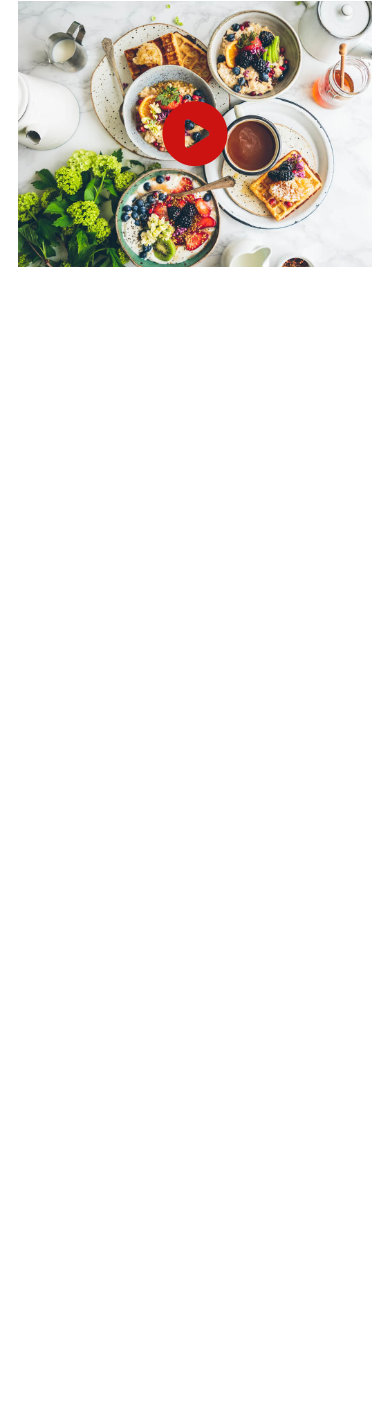
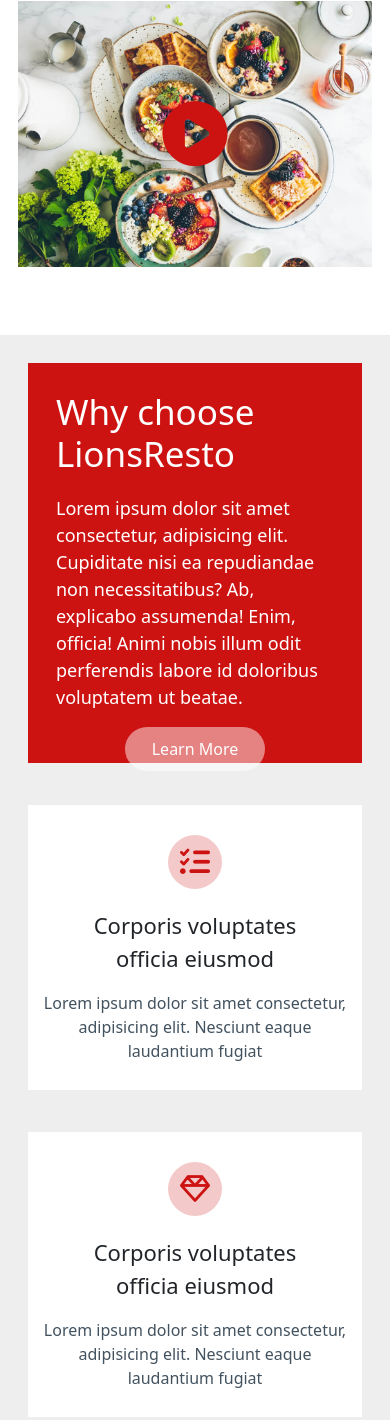
Before and after one commit to dakhamme474/amine_dakhamme_lionsresto_final, a website: page index.html in a window 390 px wide. Shown: the part 2180-3600 px from the top of the page. Before the commit the page ends 2465 px from the top, so only its background shows below. Drawn offline with nearby package versions, Linux system fonts and the light colour scheme.

Commit message:
section3 part1

```diff
--- a/index.html
+++ b/index.html
@@ -10,6 +10,8 @@
 </head>
 
 <body>
+    <!-- -----------------------------------*start header ------------------------------- -->
+
     <header>
         <div class="logo"><a href="">LionsResto<span>.</span></a></div>
         <div class="information">
@@ -26,7 +28,7 @@
                             aria-expanded="false">
                             Dropdown button
                         </button>
-                        <ul class="dropdown-menu">
+                        <ul class="dropdown-menu ">
                             <li><a class="dropdown-item text-dark" href="#">Action</a></li>
                             <li><a class="dropdown-item text-dark" href="#">Another action</a></li>
                             <li><a class="dropdown-item text-dark" href="#">Something else here</a></li>
@@ -38,7 +40,8 @@
         </div>
         <div class="connexion"><a href="">connexion</a></div>
     </header>
-
+    <!-- -----------------------------------!end header ------------------------------- -->
+    <!-- -----------------------------------*start section 1 ------------------------------- -->
     <section class="section-1">
         <div class="sect-1">
 
@@ -64,6 +67,8 @@
             </div>
         </div>
     </section>
+    <!-- -----------------------------------!end section 1 ------------------------------- -->
+    <!-- -----------------------------------*start section 2 ------------------------------- -->
 
     <section class="section-2">
         <p class="para-2">ABOUT US</p>
@@ -105,6 +110,35 @@
         </div>
 
     </section>
+    <!-- -----------------------------------!end section 2 ------------------------------- -->
+    <section class="section-3">
+        <div class="all-cards">
+            <div class="first-card">
+                <h1>Why choose <br> LionsResto </h1>
+                <p>Lorem ipsum dolor sit amet consectetur, adipisicing elit. Cupiditate nisi ea repudiandae non
+                    necessitatibus? Ab, explicabo assumenda! Enim, officia! Animi nobis illum odit perferendis labore id
+                    doloribus voluptatem ut beatae.
+                </p>
+                <div class="more"><a href="">Learn More</a></div>
+
+            </div>
+            <div class="second-cards">
+                <div class="icone-statistique"><i class="fa-solid fa-list-check" style="color: #cd1212"></i></div>
+                <p class="info-title">Corporis voluptates <br> officia eiusmod</p>
+                <p class="info-para">Lorem ipsum dolor sit amet consectetur, adipisicing elit. Nesciunt eaque laudantium fugiat</p>
+            </div>
+            <div class="second-cards">
+                <div class="icone-statistique"><i class="fa-regular fa-gem" style="color: #cd1212"></i></div>
+                <p class="info-title">Corporis voluptates <br> officia eiusmod</p>
+                <p class="info-para">Lorem ipsum dolor sit amet consectetur, adipisicing elit. Nesciunt eaque laudantium fugiat</p>
+            </div>
+            <div class="second-cards">
+                <div class="icone-statistique"><i class="fa-solid fa-inbox" style="color: #cd1212"></i></div>
+                <p class="info-title">Corporis voluptates <br> officia eiusmod</p>
+                <p class="info-para">Lorem ipsum dolor sit amet consectetur, adipisicing elit. Nesciunt eaque laudantium fugiat</p>
+            </div>
+        </div>
+    </section>
 
     <script src="./node_modules/bootstrap/dist/js/bootstrap.bundle.js"></script>
 </body>
--- a/src/sass/_variable.scss
+++ b/src/sass/_variable.scss
@@ -6,6 +6,7 @@
 $gray : #9f9592 ;
 $back-grey : #eeeeee;
 $texto-grie : #42525f ;
+$hover-red : #cd12123a ;
 //! custom couleur nom pour moi
 $custom-colors : (
     "rouge" : $red ,
--- a/src/sass/modules/_allmodules.scss
+++ b/src/sass/modules/_allmodules.scss
@@ -1,6 +1,7 @@
 @import "./page-1/header";
-@import "./page-1/section1.scss";
+@import "./page-1/section1";
 @import "./page-1/section2";
+@import "./page-1/section3";
 @import "./page-1/footer";
 @import "./page-2/section-1";
 @import "./page-2/section-2";
--- a/src/sass/modules/page-1/_header.scss
+++ b/src/sass/modules/page-1/_header.scss
@@ -53,7 +53,9 @@
     font-size: 18px;
     font-weight: 500;
     border: none;
+
 }
+
 .connexion{
     width: 15%;
     height: 100%;
@@ -67,7 +69,14 @@
         padding: 8px 23px;
         border-radius: 25px;
     }
+
 }
+.connexion{
+    a:hover{
+    background-color: $hover-red;
+}
+}
+
 // ! media querry for large phone -------------------------------------------------------------
 @media (min-width : 375px) and (max-width : 426px) {
     header{
--- a/src/sass/modules/page-1/_section2.scss
+++ b/src/sass/modules/page-1/_section2.scss
@@ -50,7 +50,6 @@
 }
 .para-text{
     width: 500px;
-    // background-color: $red;
     height: 460px;
     margin-top: 15px;
     i{
--- /dev/null
+++ b/src/sass/modules/page-1/_section3.scss
@@ -0,0 +1,157 @@
+.section-3{
+    background-color: $back-grey;
+    width: 100%;
+    height: 520px;
+    margin-top: 50px;
+
+}
+.all-cards{
+    width: 100%;
+    height: 100%;
+    display: flex;
+    align-items: center;
+    justify-content: center;
+    gap: 42px;
+    .first-card{
+        background-color: $red;
+        width: 350px;
+        height: 400px;
+        padding: 28px;
+        h1{
+            font-size: 35px;
+            color: white;
+        }
+        p{
+            color: white;
+            font-size: 18px;
+            margin-top: 20px ;
+            font-weight: 400;
+        }
+        .more{
+            display: flex;
+            justify-content: center;
+            a{
+            text-decoration: none;
+            color: white;
+            background-color: rgba(255, 255, 255, 0.479);
+            padding: 10px 27px;
+            border-radius: 25px;
+
+        }
+        }
+
+    }
+
+}
+.second-cards{
+    background-color: white;
+    width: 280px;
+    height: 325px;
+    display: flex;
+    flex-direction: column;
+    justify-content: center;
+    align-items: center;
+    transition: 0.4s;
+    .icone-statistique{
+        i{
+            font-size: 30px;
+            background-color: $hover-red;
+            padding: 12px;
+            border-radius: 50%;
+        }
+    }
+    .info-title{
+        font-size: 22px;
+        text-align: center;
+    }
+    .info-para{
+        color: $texto-grie;
+        padding: 0 10px;
+        text-align: center;
+    }
+}
+.second-cards:hover{
+    transform: scale(1.2);
+}
+
+// !media querry for large phone -------------------------------------------------------
+@media (min-width : 375px) and (max-width : 426px) {
+    .section-3{
+        background-color: $back-grey;
+        width: 100%;
+        height: auto;
+        margin-top: 50px;
+
+    }
+    .all-cards{
+        width: 100%;
+        height: 100%;
+        display: flex;
+        align-items: center;
+        justify-content: center;
+        flex-direction: column;
+        gap: 42px;
+        padding: 28px;
+        .first-card{
+            background-color: $red;
+            width: 100%;
+            height: 400px;
+
+            h1{
+                font-size: 35px;
+                color: white;
+            }
+            p{
+                color: white;
+                font-size: 18px;
+                margin-top: 20px ;
+                font-weight: 400;
+            }
+            .more{
+                display: flex;
+                justify-content: center;
+                a{
+                text-decoration: none;
+                color: white;
+                background-color: rgba(255, 255, 255, 0.479);
+                padding: 10px 27px;
+                border-radius: 25px;
+
+            }
+            }
+
+        }
+
+    }
+    .second-cards{
+        background-color: white;
+        width: 100%;
+        height: 285px;
+        display: flex;
+        flex-direction: column;
+        justify-content: center;
+        align-items: center;
+        transition: 0.4s;
+        .icone-statistique{
+            padding: 20px;
+            i{
+                font-size: 30px;
+                background-color: $hover-red;
+                padding: 12px;
+                border-radius: 50%;
+            }
+        }
+        .info-title{
+            font-size: 22px;
+            text-align: center;
+        }
+        .info-para{
+            color: $texto-grie;
+            padding: 0 10px;
+            text-align: center;
+        }
+    }
+    .second-cards:hover{
+        transform: scale(1);
+    }
+}
```
Also changed, not shown: public/css/app.css, 1 other file.
